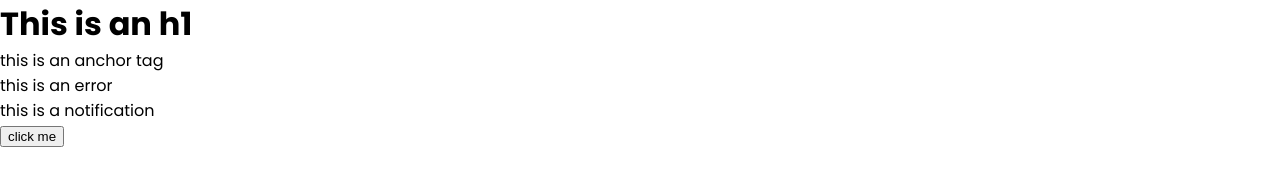
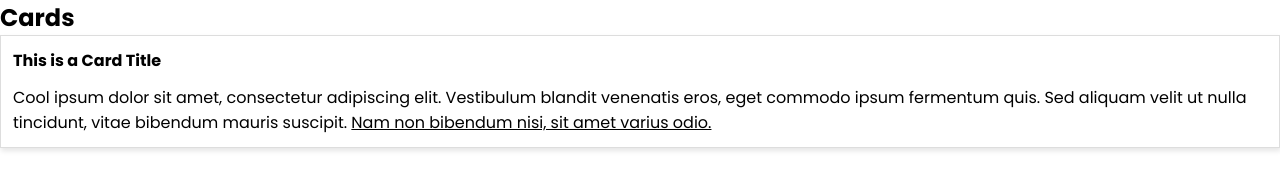
Before and after one commit to evilkeil/SASS-practice-, a website: page index.html in a window 1280 px wide. Drawn offline with Linux system fonts and the light colour scheme.

Commit message:
create card in index to display the card component

```diff
--- a/index.html
+++ b/index.html
@@ -8,10 +8,11 @@
     <title>SASS</title>
 </head>
 <body>
-  <h1>This is an h1</h1>
-  <a href="#">this is an anchor tag</a>
-  <p class="error">this is an error</p>
-  <p class="notification">this is a notification</p>
-  <button>click me</button>
+  <!-- card -->
+  <h2>Cards</h2>
+  <div class="card">
+    <h1 class="card-title">This is a Card Title</h1>
+    <p class="card-body">Cool ipsum dolor sit amet, consectetur adipiscing elit. Vestibulum blandit venenatis eros, eget commodo ipsum fermentum quis. Sed aliquam velit ut nulla tincidunt, vitae bibendum mauris suscipit. <a href="#">Nam non bibendum nisi, sit amet varius odio.</a></p>
+  </div>
 </body>
 </html>
```
Also changed, not shown: shinobi/_card.scss (line endings or trailing spaces).
